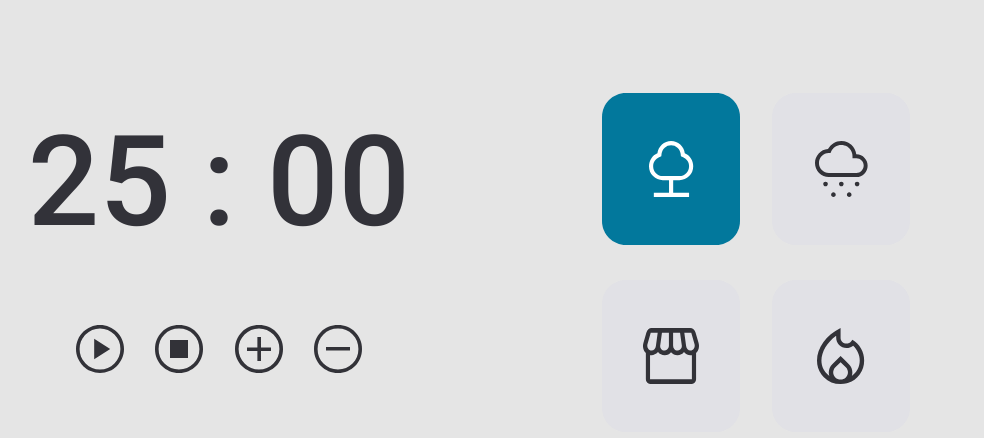
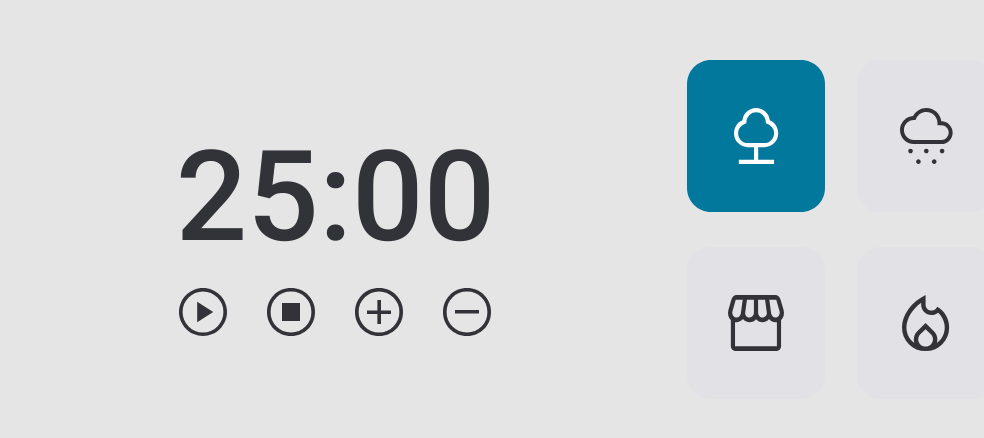
Before and after one commit to VerenaSousaADS/Pomodoro-2.0, a plain HTML site: page index.html in a window 1280 px wide. Shown: the part 136-574 px from the top of the page, without its empty margins (171-1155 px from the left). Drawn offline with Linux system fonts and the light colour scheme.

Commit message:
Ajustando o estilo

```diff
--- a/index.html
+++ b/index.html
@@ -19,7 +19,7 @@
 
 <body>
     <main>
-        <div class="pomodoro">
+        <div id="pomodoro">
             <div class="timer">
                 <span class="minutes">25</span>
                 <span>:</span>
@@ -60,7 +60,7 @@
                 </button>
             </div>
         </div>
-        <div class="effects">
+        <div id="effects">
             <button class="forest color">
                 <svg width="138" height="152" viewBox="0 0 138 152" fill="none" xmlns="http://www.w3.org/2000/svg">
                     <path
--- a/styles.css
+++ b/styles.css
@@ -28,16 +28,15 @@ body {
     color: var(--text-color);
     font-family: 'Roboto', sans-serif;
 
-    font-weight: 500;
     font-size: 12.6rem;
-    line-height: 14.8rem;
+    /* line-height: 14.8rem; */
     /* identical to box height */
+/*
+    text-align: center;
+    text-transform: uppercase; */
 
-    text-align: center;
-    text-transform: uppercase;
-
-    display: grid;
-    min-height: 100vh;
+    /* display: grid;
+    min-height: 100vh; */
 }
 
 button {
@@ -57,49 +56,40 @@ button {
 
 main{
    display: flex;
-   justify-content: center;
-   align-items: center;
+   justify-self: center;
+   /* align-self: end; */
+   margin-top: 19.6rem;
+   margin-left: 23.3rem;
+   place-items: center;
 }
 
 
-.pomodoro{
+#pomodoro{
     font-size: clamp(12.6rem, 4rem + 10vw, 9.9rem);
     display: flex;
     align-items: center;
     flex-direction: column;
-    margin-bottom: 1.7rem;
 
     margin-right: 19.2rem;
+    gap: 1.7rem;
 }
 
-.effects{
-    display: grid;
-    gap: 3.2rem;
-    justify-items: center;
+.timer{
+    display: flex;
+
 }
 
-main .effects{
+.controls{
+    display: flex;
+    gap: 4rem;
+}
+
+
+main #effects{
+    display: grid;
+
+    gap: 3.2rem;
+
     grid-template-columns: 1fr 1fr;
     grid-template-rows: 1fr 1fr;
-
-    grid-template-areas:
-
-    'A B'
-    'C D';
 }
-
-main .effects .forest{
-    grid-area: A;
-}
-
-main .effects .rain{
-    grid-area: B;
-}
-
-main .effects .coffee-shop{
-    grid-area: C;
-}
-
-main .effects .fireplace{
-    grid-area: D;
-}
```
